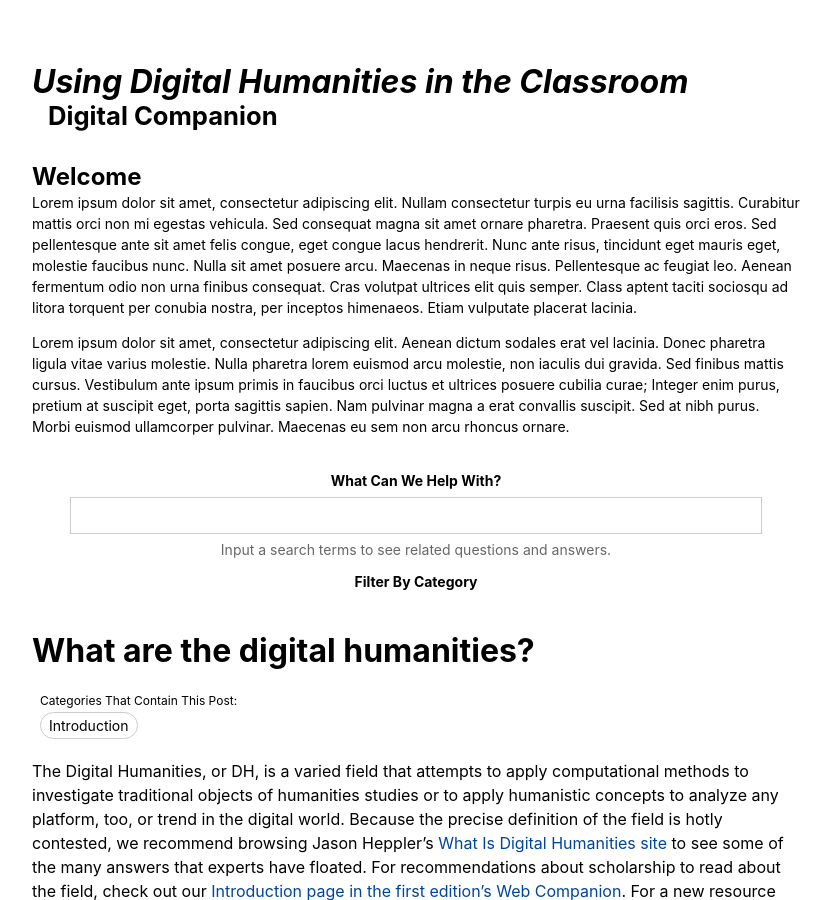
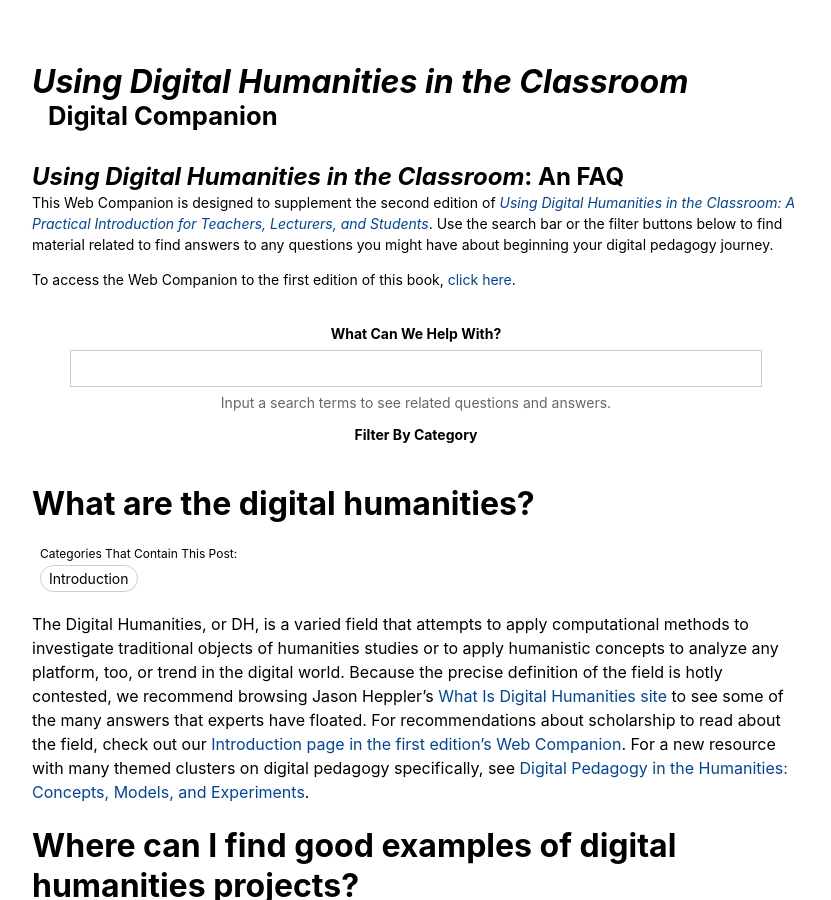
Before and after one commit to shawnaross/teachdh, a Jekyll site: the page built from index.html, in a window 1280 px wide and 900 px high. Shown: the whole window, without its empty margins (224-1055 px from the left). Built offline with Jekyll 4.4.1, drawn with Linux system fonts in a browser that asks for light colours; comment, search, counter and statistics services are not loaded; a style sheet for code colours, icons or effects is not loaded.

Commit message:
New Welcome Message

```diff
--- a/_includes/intro.html
+++ b/_includes/intro.html
@@ -1,10 +1,10 @@
-<h2 class="mb0 lh-title">Welcome</h2>
+<h2 class="mb0 lh-title"><em>Using Digital Humanities in the Classroom</em>: An FAQ</h2>
 
 <div class="lh-copy f6">
   <p class="mt0">
-  Lorem ipsum dolor sit amet, consectetur adipiscing elit. Nullam consectetur turpis eu urna facilisis sagittis. Curabitur mattis orci non mi egestas vehicula. Sed consequat magna sit amet ornare pharetra. Praesent quis orci eros. Sed pellentesque ante sit amet felis congue, eget congue lacus hendrerit. Nunc ante risus, tincidunt eget mauris eget, molestie faucibus nunc. Nulla sit amet posuere arcu. Maecenas in neque risus. Pellentesque ac feugiat leo. Aenean fermentum odio non urna finibus consequat. Cras volutpat ultrices elit quis semper. Class aptent taciti sociosqu ad litora torquent per conubia nostra, per inceptos himenaeos. Etiam vulputate placerat lacinia.
+  This Web Companion is designed to supplement the second edition of <a href="https://www.bloomsbury.com/us/using-digital-humanities-in-the-classroom-9781350180895/"><em>Using Digital Humanities in the Classroom: A Practical Introduction for Teachers, Lecturers, and Students</em></a>. Use the search bar or the filter buttons below to find material related to find answers to any questions you might have about beginning your digital pedagogy journey.
   </p>
   <p>
-  Lorem ipsum dolor sit amet, consectetur adipiscing elit. Aenean dictum sodales erat vel lacinia. Donec pharetra ligula vitae varius molestie. Nulla pharetra lorem euismod arcu molestie, non iaculis dui gravida. Sed finibus mattis cursus. Vestibulum ante ipsum primis in faucibus orci luctus et ultrices posuere cubilia curae; Integer enim purus, pretium at suscipit eget, porta sagittis sapien. Nam pulvinar magna a erat convallis suscipit. Sed at nibh purus. Morbi euismod ullamcorper pulvinar. Maecenas eu sem non arcu rhoncus ornare.
+	To access the Web Companion to the first edition of this book, <a href="https://teachdh.com/2016/">click here</a>.
   </p>
 </div>
```
